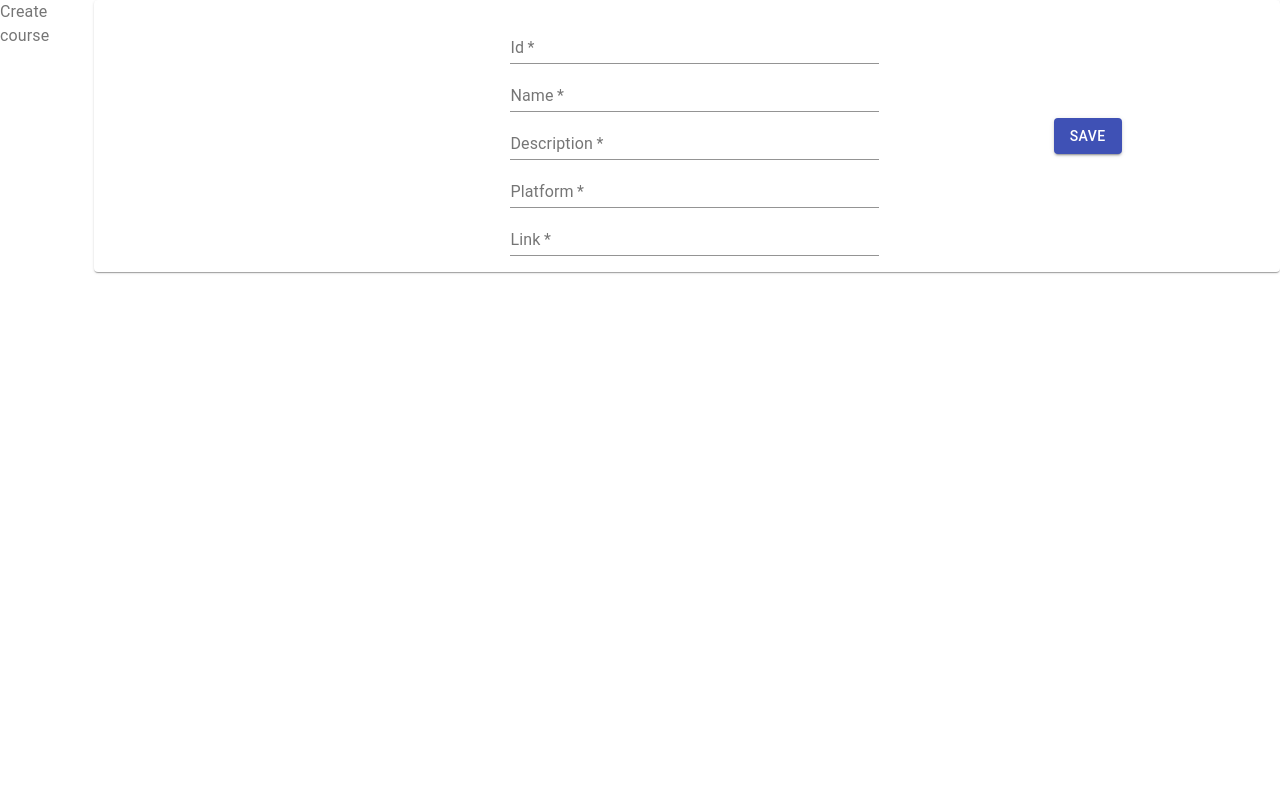
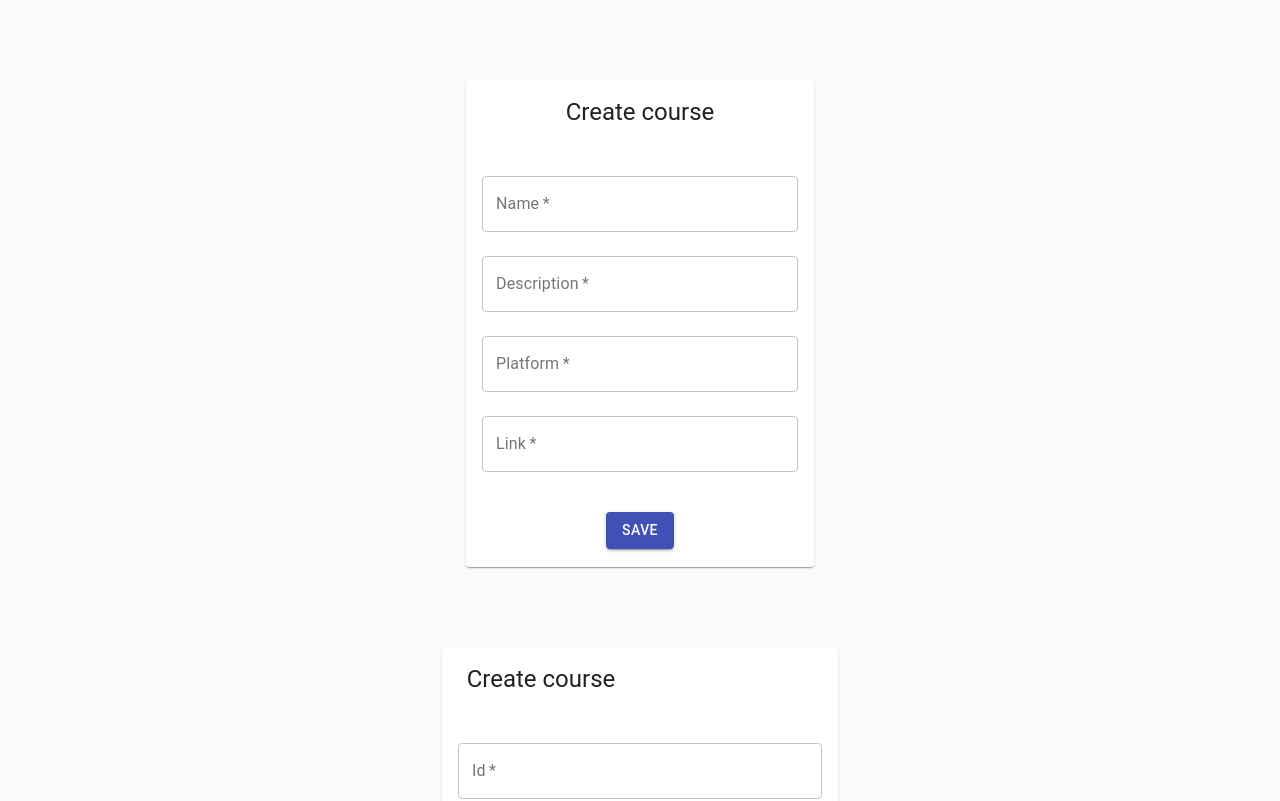
Before and after one commit to AgustinBettati/acs-tdd, a React (Create React App) app in the folder frontend/: page /update in a window 1280 px wide. Shown: the top 801 px of the page. Built offline with nearby package versions, Linux system fonts and the light colour scheme.

Commit message:
Better UI for Update

```diff
--- a/frontend/src/components/UpdateForm/updateForm.tsx
+++ b/frontend/src/components/UpdateForm/updateForm.tsx
@@ -1,19 +1,19 @@
 import * as React from 'react';
-import {Redirect, withRouter} from "react-router";
+import {withRouter} from "react-router";
 import {IErrors, IProps, IState} from "./types";
 import {createCourse, getCourse, updateCourse} from "../../api";
 import {
     Button,
     CircularProgress,
-    Typography,
     Card,
     CardHeader,
     CardContent,
-    FormControl,
-    Input,
-    InputLabel,
     CardActions,
 } from '@material-ui/core';
+import CssBaseline from "../CourseForm/courseForm";
+import Container from "@material-ui/core/Container";
+import Grid from "@material-ui/core/Grid";
+import TextField from "@material-ui/core/TextField";
 
 const styles = require('./updateForm.css');
 
@@ -205,85 +205,115 @@ class updateForm extends React.Component<IProps, IState> {
     };
 
     render() {
-        const {fields, errors, isCreating, redirect} = this.state;
-
-        if (redirect) {
-            return <Redirect to={redirect}/>;
-        }
+        const {fields, errors, isCreating} = this.state;
 
         if (isCreating) {
             return <div><CircularProgress/></div>
         }
 
         return (
-            <div className={styles.NewCourse}>
-                <Typography className={styles['New-course-title']} color='textSecondary'>
-                    {
-                        this.getHeader()
-                    }
-                </Typography>
-                <Card className={styles['New-course-box']}>
-                    <CardHeader title={this.renderTitle()} className={styles.displayName}/>
+            <Container component="main" maxWidth="xs">
+                <CssBaseline/>
+                <div className={'paper center-content'}>
+                    <Grid container direction={'row'}>
+                        <Grid item direction={'column'}>
+                        </Grid>
+                        <Grid item direction={'column'}>
+                            <Card className={'new-course'}>
+                                <Grid container>
+                                    <Grid item direction={'row'}>
+                                        <CardHeader className={'center-content'} title={this.getHeader()} />
+                                        <CardContent>{this.renderTitle()}</CardContent>
+                                    </Grid>
+                                    <Grid item direction={'row'}>
                                         <CardContent>
-                        <form className={styles['New-course-form']}>
-
-                            <FormControl className={styles['course-form-control']} error={errors.name}>
-                                <InputLabel required htmlFor='admin-name'>Id</InputLabel>
-                                <Input id='course-id'
+                                            <form className={'form'}>
+                                                <TextField
+                                                    variant="outlined"
+                                                    margin="normal"
+                                                    required
+                                                    fullWidth
+                                                    label="Id"
+                                                    name="id"
+                                                    id='course-id'
+                                                    placeholder={'Enter the id of the course to update'}
+                                                    value={fields.id}
+                                                    error={errors.id}
                                                     onChange={this.handleChange('id')}
-                                       placeholder={'Enter the id of the course to update'}
                                                 />
-                            </FormControl>
-                            <FormControl className={styles['course-form-control']} error={errors.name}>
-                                <InputLabel required htmlFor='admin-name'>Name</InputLabel>
-                                <Input id='course-name'
+                                                <TextField
+                                                    variant="outlined"
+                                                    margin="normal"
+                                                    required
+                                                    fullWidth
+                                                    label="Name"
+                                                    name="name"
+                                                    id='course-name'
                                                     value={fields.name}
+                                                    error={errors.name}
                                                     onChange={this.handleChange('name')}
-                                       placeholder={'previousName'}
+                                                    placeholder={'Previous name'}
                                                 />
-                            </FormControl>
-                            <FormControl className={styles['course-form-control']} error={errors.description}>
-                                <InputLabel required htmlFor='course-description'>Description</InputLabel>
-                                <Input id='course-description'
+                                                <TextField
+                                                    variant="outlined"
+                                                    margin="normal"
+                                                    required
+                                                    fullWidth
+                                                    label="Description"
+                                                    name="description"
+                                                    id='course-description'
                                                     value={fields.description}
+                                                    error={errors.description}
                                                     onChange={this.handleChange('description')}
                                                 />
-                            </FormControl>
-                            <FormControl className={styles['course-form-control']} error={errors.platform}>
-                                <InputLabel required htmlFor='course-platform'>Platform</InputLabel>
-                                <Input id='course-platform'
+                                                <TextField
+                                                    variant="outlined"
+                                                    margin="normal"
+                                                    required
+                                                    fullWidth
+                                                    label="Platform"
+                                                    name="platform"
+                                                    id='course-platform'
                                                     value={fields.platform}
+                                                    error={errors.platform}
                                                     onChange={this.handleChange('platform')}
                                                 />
-                            </FormControl>
-                            <FormControl className={styles['course-form-control']} error={errors.link}>
-                                <InputLabel required htmlFor='course-link'>Link</InputLabel>
-                                <Input id='course-link'
+                                                <TextField
+                                                    variant="outlined"
+                                                    margin="normal"
+                                                    required
+                                                    fullWidth
+                                                    label="Link"
+                                                    name="link"
+                                                    id='course-link'
                                                     value={fields.link}
+                                                    error={errors.link}
                                                     onChange={this.handleChange('link')}
                                                 />
-                            </FormControl>
                                             </form>
                                         </CardContent>
-
+                                    </Grid>
+                                    <Grid item direction={'row'}>
                                         <CardActions>
-                        <div className={styles.buttonContainer}>
-                            {
                                             <Button
                                                 variant='contained'
                                                 color='primary'
-                                    className={styles['create-admin-button']}
+                                                id='submit-button'
+                                                className={'save-button'}
                                                 onClick={this.handleSubmit}
                                             >
-                                    SAVE
+                                                Save
                                             </Button>
-                            }
+                                        </CardActions>
+                                    </Grid>
+                                </Grid>
+                            </Card>
+                        </Grid>
+                        <Grid item direction={'column'}>
+                        </Grid>
+                    </Grid>
                 </div>
-                    </CardActions>
-
-                </Card>
-            </div>
-
+            </Container>
         );
     }
 }
```
Lines whose indentation alone changed are shown as unchanged.
